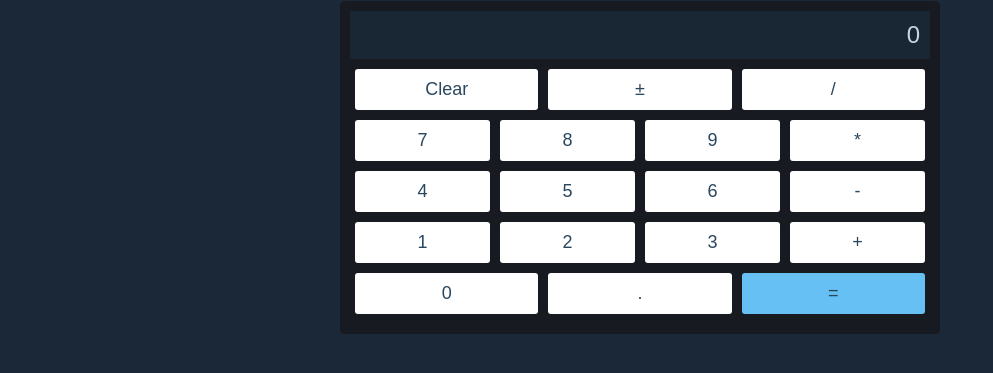
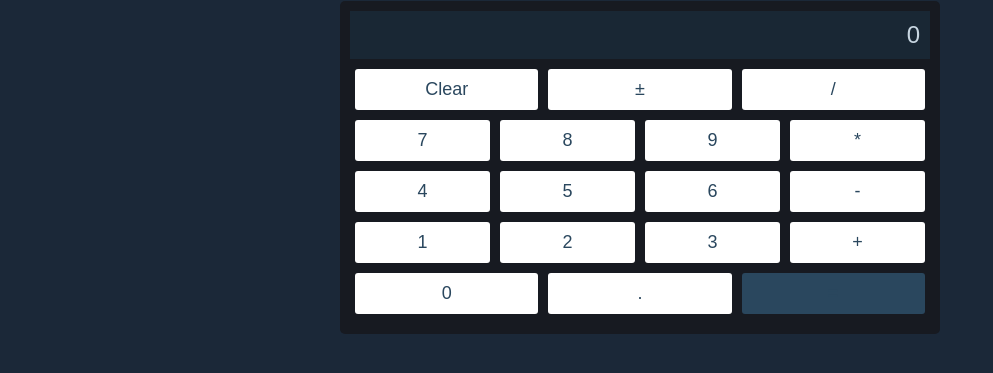
Before and after one commit to ahiruthedude/ahiruthedude.github.io, a plain HTML site: page index.html in a window 1280 px wide. Shown: the part 107-480 px from the top of the page, without its empty margins (0-993 px from the left). Drawn offline with Linux system fonts and the light colour scheme.

Commit message:
Add files via upload

```diff
--- a/style.css
+++ b/style.css
@@ -79,7 +79,7 @@ body {
 }
 
 .calculator .row .button.equal button {
-    background-color: #66c0f4;
+    background-color: #2a475e;
 }
 
 .calculator .row .button button:hover {
```
